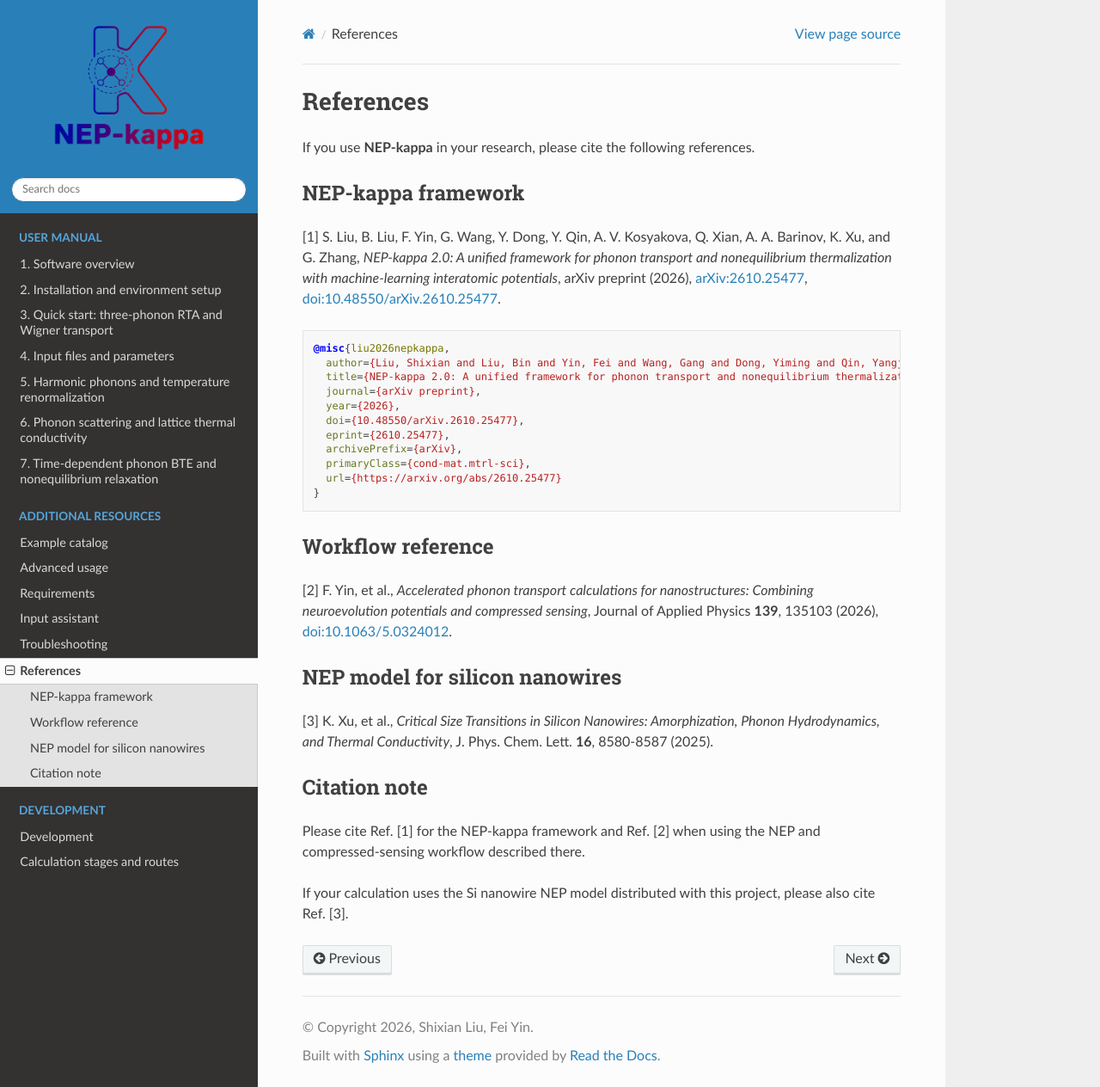
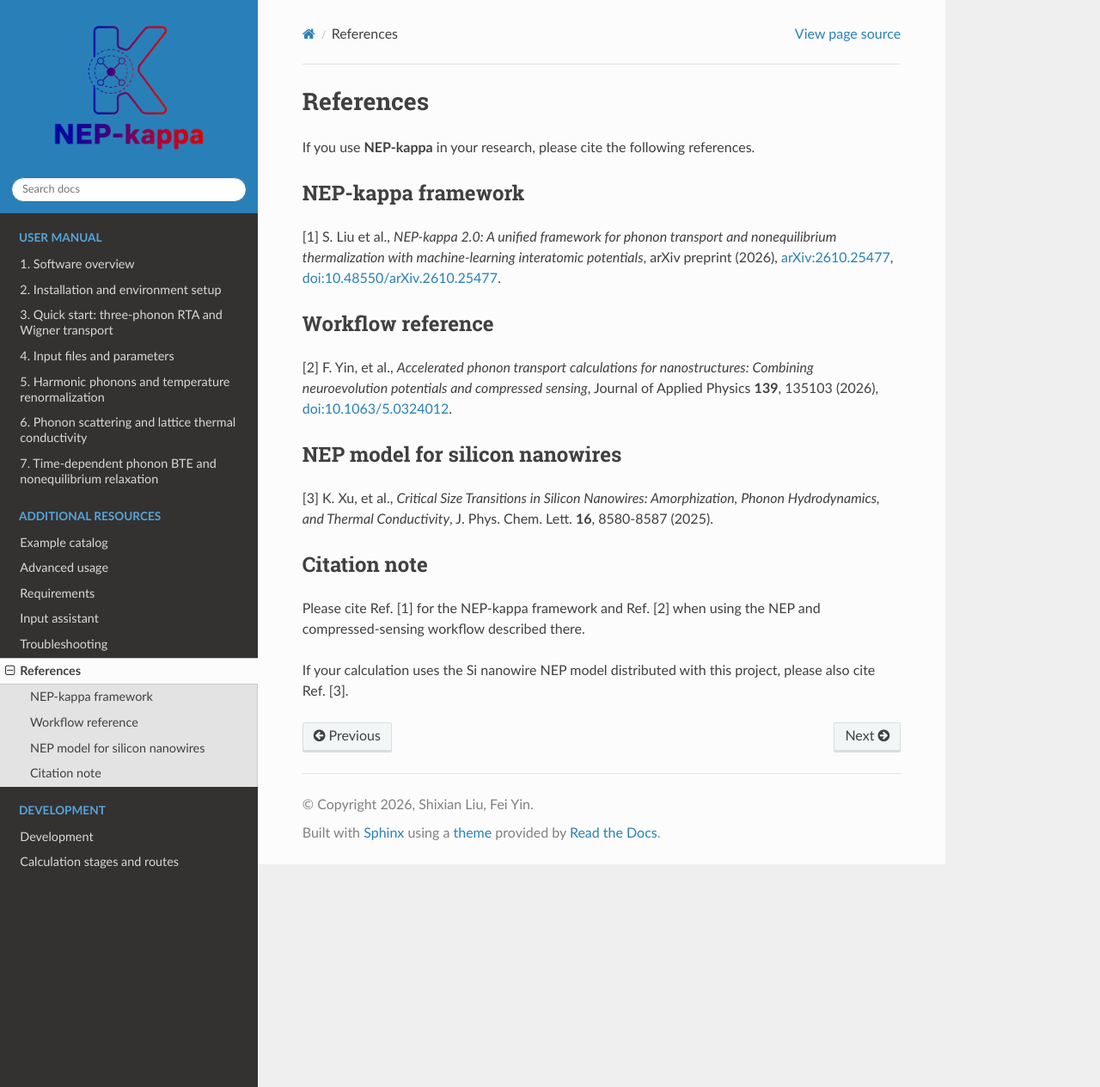
Before and after one commit to lyushisyan/NEP-kappa, a Sphinx documentation site: the page built from docs/source/reference.rst, in a window 1280 px wide and 1264 px high. Shown: the whole window at 86% size. Built offline with Sphinx 7.4.7 and the Read the Docs theme 3.1.0, drawn with Linux system fonts in a browser that asks for light colours.

Commit message:
Keep paper citations concise without inline BibTeX

```diff
--- a/docs/source/introduction.rst
+++ b/docs/source/introduction.rst
@@ -97,7 +97,7 @@ F. Yin, S. Liu, Y. Dong, A. A. Barinov, K. Xu and V. I. Khvesyuk,
 *Accelerated phonon transport calculations for nanostructures: Combining
 neuroevolution potentials and compressed sensing*, Journal of Applied Physics
 **139**, 135103 (2026), `doi:10.1063/5.0324012 <https://doi.org/10.1063/5.0324012>`_.
-See :doc:`reference` for BibTeX and model-specific references.
+See :doc:`reference` for model-specific references.
 
 Related links
 -----------------
--- a/docs/source/reference.rst
+++ b/docs/source/reference.rst
@@ -6,26 +6,11 @@ If you use **NEP-kappa** in your research, please cite the following references.
 NEP-kappa framework
 -------------------
 
-[1] S. Liu, B. Liu, F. Yin, G. Wang, Y. Dong, Y. Qin, A. V. Kosyakova,
-Q. Xian, A. A. Barinov, K. Xu, and G. Zhang,
+[1] S. Liu et al.,
 *NEP-kappa 2.0: A unified framework for phonon transport and nonequilibrium thermalization with machine-learning interatomic potentials*,
 arXiv preprint (2026),
 `arXiv:2610.25477 <https://arxiv.org/abs/2610.25477>`_,
 `doi:10.48550/arXiv.2610.25477 <https://doi.org/10.48550/arXiv.2610.25477>`_.
-
-.. code-block:: bibtex
-
-   @misc{liu2026nepkappa,
-     author={Liu, Shixian and Liu, Bin and Yin, Fei and Wang, Gang and Dong, Yiming and Qin, Yangjun and Kosyakova, Alexandra V. and Xian, Qiang and Barinov, Alexander A. and Xu, Ke and Zhang, Gang},
-     title={NEP-kappa 2.0: A unified framework for phonon transport and nonequilibrium thermalization with machine-learning interatomic potentials},
-     journal={arXiv preprint},
-     year={2026},
-     doi={10.48550/arXiv.2610.25477},
-     eprint={2610.25477},
-     archivePrefix={arXiv},
-     primaryClass={cond-mat.mtrl-sci},
-     url={https://arxiv.org/abs/2610.25477}
-   }
 
 Workflow reference
 --------------------
```
Also changed, not shown: README.md (+0 -14 lines).
